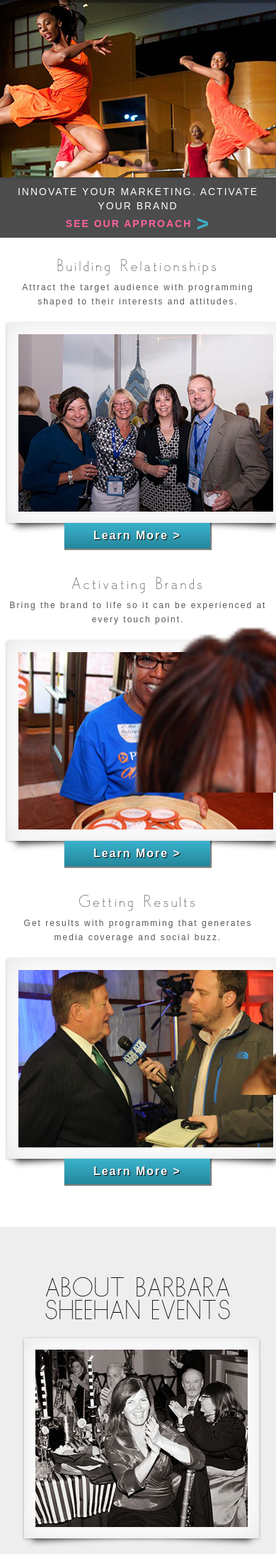
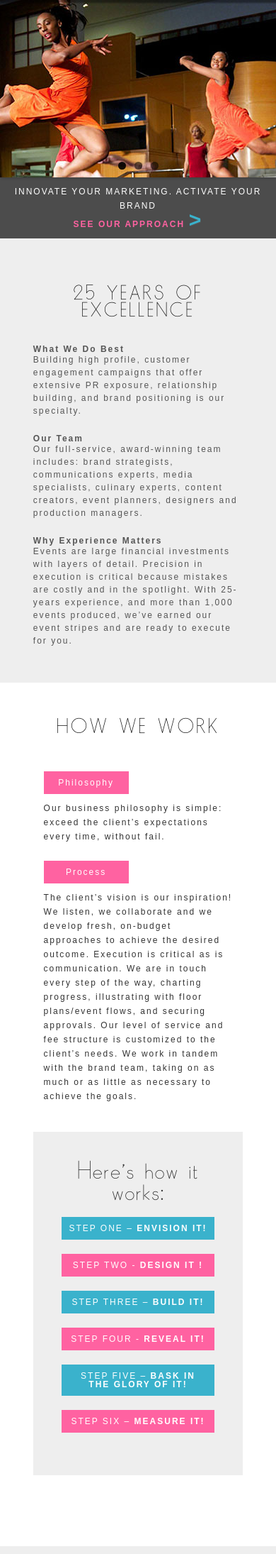
Before and after one commit to brandonpweiss/Barbara-Sheehan-Events, a PHP site: page / in a window 390 px wide. Shown: the part 50-2240 px from the top of the page at 71% size. Run offline with PHP 8.4, Linux system fonts and the light colour scheme; some libraries are stand-ins or nearby versions.

Commit message:
mad style and responsive changes
mad style and responsive changes

```diff
--- a/index.html
+++ b/index.html
@@ -115,7 +115,7 @@
 			<div class="inner3">
 			</div>
 		</div>
-		<a href="#" id="two">Learn More ></a>
+		<a href="#" id="two">LEARN MORE ></a>
 		</div>
 	</div>
 
@@ -129,7 +129,7 @@
 				<img src="images/activatehair.png" id="activatehair" alt="activatehair">
 			</div>
 		</div>
-			 <a href="#" id="one">Learn More ></a>
+			 <a href="#" id="one">ACTIVATE YOUR BRAND ></a>
 		</div>
 		</div>
 
@@ -141,10 +141,10 @@
 				<p>Get results with programming that generates media coverage and social buzz.</p>
 			<div class="drop-shadow lifted rotated resultsframe">
 			<div class="inner4">
-				<img src="images/head2.png" id="womanhead"alt="">
+				<img src="images/head3.png" id="womanhead"alt="">
 			</div>
 			</div>
-			<a href="#" id="three">Learn More ></a>
+			<a href="#" id="three">FIND OUT HOW ></a>
 		</div>
 		</div>
 		</div>
@@ -153,11 +153,11 @@
 	<section id="about">
 
 		<div class="content clearfix">
-			<h1>ABOUT BARBARA SHEEHAN EVENTS</h1>
+			<h1>25 YEARS OF EXCELLENCE</h1>
 			<div class="drop-shadow lifted rotated" id="barbara">
-				<div class="inner"></div>
+			<div class="inner"></div>
 			</div>
-			<p>For the last 25 years, Barbara Sheehan Events has combined strategic event planning with stunning creative to help corporations innovate their marketing and activate their brands. Our creative solutions and collaborative approach has made us a trusted advisor and partner to the nation’s top brand teams.</p><br><br>
+			<!--<p>For the last 25 years, Barbara Sheehan Events has combined strategic event planning with stunning creative to help corporations innovate their marketing and activate their brands. Our creative solutions and collaborative approach has made us a trusted advisor and partner to the nation’s top brand teams.</p><br><br>-->
 			<h3>What We Do Best</h3>
 			<p>Building high profile, customer engagement campaigns that offer extensive PR exposure, relationship building, and brand positioning is our specialty.</p><br><br>
 			<h3>Our Team</h3>
@@ -169,14 +169,16 @@
 
 		<a name="approach"></a>
 	<section id="how">
+		<div class="content">
 		<h1>HOW WE WORK</h1>
+		</div>
 		<div class="content clearfix">
 <div class="col" id="col1">
 	<div class="innerz">
 				<h2>Philosophy</h2>
 				<p>Our business philosophy is simple:  exceed the client’s expectations every time, without fail.</p><br><br>
 				<h2>Process</h2>
-				<p>The client’s vision is our inspiration! We listen, we collaborate and we develop fresh, on-budget approaches to achieve the desired outcome.  Execution is critical as is communication.  We are in touch every step of the way, charting progress, illustrating with floor plans/event flows, and securing approvals.</p>
+				<p>The client’s vision is our inspiration! We listen, we collaborate and we develop fresh, on-budget approaches to achieve the desired outcome.  Execution is critical as is communication.  We are in touch every step of the way, charting progress, illustrating with floor plans/event flows, and securing approvals.  Our level of service and fee structure is customized to the client’s needs.  We work in tandem with the brand team, taking on as much or as little as necessary to achieve the goals. </p>
 </div>
 </div>
 <div class="col" id="col2">
@@ -193,7 +195,6 @@
 </div>
 
 </div>
-<p id="level">Our level of service and fee structure is customized to the client’s needs.  We work in tandem with the brand team, taking on as much or as little as necessary to achieve the goals. </p>
 </div>
 
 </section>
@@ -297,7 +298,7 @@
 		<ul>
 			<li class="listname">PRODUCTION</li>
 			<li class="listfirst">Audio Visual Production</li>
-			<li>Entertainment/Speaker Direction</li>
+			<li>Entertainment/<br>Speaker Direction</li>
 			<li>Lighting Coordination</li>
 			<li>Multi-Site Integration</li>
 			<li>Production Schedules</li>
@@ -363,7 +364,7 @@
     </div>
   </form>
 
-  <div class="column clearfix" id="info"> <a href="mailto:Barbara@BarbaraSheehaEevents.com">Barbara@BarbaraSheehanEevents.com</a><br>
+  <div class="column clearfix" id="info"> <a href="mailto:Barbara@BarbaraSheehanEvents.com">Barbara@BarbaraSheehanEvents.com</a><br>
     <br>
     <p>Phone: 610-772-3095</p>
     <br>
--- a/style.css
+++ b/style.css
@@ -84,11 +83,12 @@ body {
 	font-family: arial;
 	letter-spacing: 2px;
 	font-weight: 100;
-	color: #888888;
+	color: #333333;
+	font-size: 12px;
 }
 
 .content {
-	width: 90%;
+	width: 76%;
 	margin: 0 auto;
 }
 
@@ -384,7 +384,7 @@ a.outline:hover {
 }
 
 #callouts .content {
-	width: 95%;
+	width: 80%;
 }
 
 .callout:nth-child(3) {
@@ -403,7 +403,7 @@ a.outline:hover {
 }
 
 .wrap {
-	max-width: 400px;
+	max-width: 360px;
 	margin: 0 auto;
 }
 
@@ -424,7 +424,7 @@ a.outline:hover {
 	font-family: arial;
 	line-height: 20px;
 	position: relative;
-	width: 100%;
+	height: 60px;
 }
 
 .callout a {
@@ -436,7 +436,8 @@ a.outline:hover {
 	font-weight: bold;
 	float: right;
 	position: relative;
-	top: -30px;
+	top: -20px;
+	left: -40px;
 	padding: 10px;
 
 	-webkit-box-shadow: 1px 1px 1px 1px rgba(1, 1, 1, .5);
@@ -507,13 +508,6 @@ a.outline:hover {
 	color: #999999;
 }
 
-#womanhead {
-	position: relative;
-	top: -74px;
-	left: 206px;
-}
-
-
 .shadowone {
 	margin-top: 0px;
 }
@@ -598,14 +568,22 @@ a.outline:hover {
 }
 
 #how h1,#pinterest h1 {
-	text-align: center;
-	color: #333;
 	font-family: 'skarpalt';
-	font-size: 40px;
+	font-size: 20px;
+	letter-spacing: 4px;
+	color: #333333;
+	text-align: center;
+	margin-bottom: 30px;
 }
 
 #how h1{
-	margin-top: 100px;
+	font-family: 'skarpalt';
+	font-size: 25px;
+	letter-spacing: 4px;
+	color: #000000;
+	margin-bottom: 30px;
+	margin-top: 0px;
+	text-align: center;
 }
 
 #how .content{
@@ -618,7 +596,7 @@ a.outline:hover {
 }
 
 .col p{
-	font-size: 14px;
+	font-size: 12px;
 }
 
 .col .innerz{
@@ -626,6 +604,7 @@ padding: 40px;
 }
 
 #how #col2{
+	background: #eeeeee;
 	float:right;
 	outline: #eeeeee solid thin;
 	text-align: center;
@@ -643,13 +622,13 @@ padding: 40px;
 
 .col ul li{
 	padding: 10px;
-	font-size: 14px;
+	font-size: 12px;
 	color: #FFFFFF;
 	margin: 20px 0px 20px 0px;
 	font-weight: 100;
 }
 .bold{
-	font-size: 14px;
+	font-size: 12px;
 	font-weight: bold;
 }
 
@@ -939,35 +822,40 @@ i {
 /*###########END PINTEREST#################*/
 #about {
 	background: #eeeeee;
-	padding: 50px 0px 100px 0px;
+	padding: 50px 0px 50px 0px;
 }
 
  h1 {
 	font-family: 'skarpalt';
-	font-size: 40px;
+	font-size: 20px;
+	letter-spacing: 4px;
 	color: #000000;
 	margin-bottom: 30px;
+	text-align:left;
 }
 
 #about h3{
 	color: #555555;
 	margin-bottom: 10px;
+	font-weight: bold;
 }
 
 #about p {
 	line-height: 18px;
-	font-size: 14px;
+	font-size: 12px;
 	color: #555555;
 }
 
 #about #barbara {
 	position: relative;
-	top: -20px;
-	margin-left: 100px;
+	float: right;
+	top: 10px;
+	margin-left: 50px;
+	margin-bottom: 100px;
 }
 
 #contact {
-	padding: 100px 0px 100px 0px;
+	padding: 50px 0px 50px 0px;
 	background: #000;
 }
 
@@ -1099,9 +990,6 @@ form input.clean-gray {
 	border: 5px solid #fff;
 }
 
-#barbara {
-	float: right;
-}
 
 footer {
 	padding: 40px;
@@ -1347,26 +1235,32 @@ footer a:hover {
 
 .inner2 {
 	background: url(images/activatingbrands.jpg) center center no-repeat;
-	width: 360px;
-	height: 250px;
+	width: 288px;
+	height: 200px;
 }
 
 #activatehair {
 	position: relative;
-	top: -52px;
-	left: 132px;
+	top: -35px;
+	left: 108px;
 }
 
 .inner3 {
-	background: url(images/group.jpg) 0 0 no-repeat;
-	width: 360px;
-	height: 250px;
+	background: url(images/group2.jpg) 0 0 no-repeat;
+	width: 288px;
+	height: 200px;
 }
 
 .inner4 {
-	background: url(images/news.jpg) 0 0 no-repeat;
-	width: 360px;
-	height: 250px;
+	background: url(images/news2.jpg) 0 0 no-repeat;
+	width: 288px;
+	height: 200px;
+}
+
+#womanhead {
+	position: relative;
+	top: -58px;
+	left: 151px;
 }
 
 #imgsocial {
@@ -1589,9 +1478,10 @@ a.outline {
 	filter: dropshadow(color=#000, offx=1, offy=1);
 	text-decoration: none;
 	font-weight: bold;
-	float: left;
-	position: relative;
-	top: 0px;
+	float: right;
+	position: relative;
+	top: -20px;
+	left: -20px;
 	padding: 10px;
 
 	-webkit-box-shadow: 1px 1px 1px 1px rgba(1, 1, 1, .5);
@@ -1604,31 +1494,6 @@ a.outline {
 	transition: color .3s ease-in-out;
 }
 
-#about #barbara {
-	position: relative;
-	top: 0px;
-	margin-left: 100px;
-}
-
-
-#imgsocial {
-	height: 400px;
-	width: 450px;
-}
-
-#imgdance {
-	height: 400px;
-	width: 450px;
-}
-
-#imgtable {
-	height: 400px;
-	width: 450px;
-}
-
-}
-
-@media only screen and (max-width: 1300px) {
 	#slogan .trans {
 	color: #FFFFFF;
 	background: rgba(1,1,1, .7);
@@ -1641,32 +1506,37 @@ a.outline {
 }
 
 @media only screen and (max-width: 1240px) {
-	.column#info {
+	.callout a {
+	background: rgba(255,98,161,1);
+	color: #FFFFFF;
+	text-shadow: 1px 1px 1px #000;
+	filter: dropshadow(color=#000, offx=1, offy=1);
+	text-decoration: none;
+	font-weight: bold;
+	float: right;
+	position: relative;
+	top: -20px;
+	left: -10px;
+	padding: 10px;
+
+	-webkit-box-shadow: 1px 1px 1px 1px rgba(1, 1, 1, .5);
+	box-shadow: 1px 1px 1px 1px rgba(1, 1, 1, .5);
+
+	-webkit-transition: color .3s ease-in-out;
+	-moz-transition: color .3s ease-in-out;
+	-o-transition: color .3s ease-in-out;
+	-ms-transition: color .3s ease-in-out;
+	transition: color .3s ease-in-out;
+}
+
+.column#info {
 	float: none;
 	clear: both;
 	padding-top: 100px;
 }
 
-#about #barbara {
-	position: relative;
-	top: 0px;
-	margin: 0px 0px 10px 10px;
-}
-
-.gatheringsFor .polaroid {
-	margin-top: 80px;
-}
-
 .gatheringsFor ul {
 	padding: 0 15px;
-}
-}
-@media only screen and (max-width: 1229px) {
-
-
-.resultsframe img{
-	width: 100%;
-	height: 100%;
 }
 }
 
@@ -1678,6 +1548,51 @@ a.outline {
 }
 
 @media only screen and (max-width: 1024px) {
+
+#social p{
+	line-height: 20px;
+	color: #FFFFFFF;
+	margin-top: 20px;
+}
+#good ul{
+	position: relative;
+	top:-20px;
+	left: 20px;
+}
+#good ul li{
+	margin-bottom: 5px;
+}
+#barbara{
+	display:none;
+}
+	#callouts{
+		padding-bottom: 40px;
+	}
+	.callout a {
+	background: rgba(255,98,161,1);
+	color: #FFFFFF;
+	text-shadow: 1px 1px 1px #000;
+	filter: dropshadow(color=#000, offx=1, offy=1);
+	text-decoration: none;
+	font-weight: bold;
+	float: left;
+	position: relative;
+	top: 0px;
+	left: 0px;
+	padding: 10px;
+
+	-webkit-box-shadow: 1px 1px 1px 1px rgba(1, 1, 1, .5);
+	box-shadow: 1px 1px 1px 1px rgba(1, 1, 1, .5);
+
+	-webkit-transition: color .3s ease-in-out;
+	-moz-transition: color .3s ease-in-out;
+	-o-transition: color .3s ease-in-out;
+	-ms-transition: color .3s ease-in-out;
+	transition: color .3s ease-in-out;
+}
+.resultsframe{
+	display:none;
+}
 
 #compelling {
 	background: rgba(1,1,1,.7);
@@ -1862,9 +1762,6 @@ a.outline {
 	padding-bottom: 0px;
 }
 
-#about {
-	text-align: center;
-}
 
 #about .drop-shadow {
 	float: none;
@@ -1897,6 +1794,36 @@ a.outline {
 }
 
 @media only screen and (max-width: 768px) {
+#services ul{
+	min-height: 0px;
+	height: auto;
+}
+#services ul li{
+	list-style:none;
+}
+
+h1{
+	text-align: center;
+}
+.pos_wrapper{
+	padding-top: 80px;
+}
+#about h1{
+	padding-bottom: 20px;
+}
+#about p{
+	margin-top: 0px;
+}
+#about h3{
+	clear:both;
+	margin-bottom: 0px;
+}
+#about .rotated{
+display:none;
+}
+#callouts{
+	display:none;
+}
 #compelling {
 	background: rgba(1,1,1,.7);
 	text-align: right;
@@ -1919,8 +1846,11 @@ a.outline {
 
 .col#col1 .innerz{
 	padding: 0px;
-}
-
+	padding-bottom: 40px;
+}
+#how{
+	padding-bottom: 50px;
+}
 
 #how .content{
 	text-align: center;
@@ -1959,47 +1885,47 @@ a.outline {
 	width: 250px;
 }
 #services ul{
-	background: #c2ecf4;
 	float: none;
 	width: 90%;
 	margin: 0 auto;
-	margin-bottom: 30px;
-	text-align: center;
-	min-height: 570px;
+	text-align: center;
+	min-height: auto;
 	padding-top: 20px;
-	border: #cccccc solid thin;
-	-webkit-border-radius: 5px;
-    border-radius: 5px;
     padding-bottom: 20px;
 }
 .callout p{
 	height: 100px;
 }
-
-}
-
-@media only screen and (max-width: 700px) {
-	.center {
-	width: 237px;
-}
-
-}
-
-@media only screen and (max-width: 640px) {
-	/*use pos_wrapper to position relative or absolute elements center for mobile.*/
-.rotated,.rotated-in {
-	-webkit-transform: rotate(0deg);
-	-moz-transform: rotate(0deg);
-	-o-transform: rotate(0deg);
-	-ms-transform: rotate(0deg);
-	transform: rotate(0deg);
-}
-.callout p{
+#sticky_navigation_wrapper {
+	display: none;
 	height: auto;
-}
-.rotated-in {
-	float: right;
-	margin: 0 !important;
+	position: fixed;
+	top: 50px;
+	width: 100%;
+	z-index: 99999;
+}
+
+#navbttn {
+	display: block;
+	background: url(images/nav-button.png) center center no-repeat;
+
+	-webkit-background-size: 65% auto;
+	-moz-background-size: 65% auto;
+	background-size: 65% auto;
+	position: fixed;
+	top: 0;
+	height: 50px;
+	right: 0;
+	width: 50px;
+	z-index: 999;
+	cursor: pointer;
+}
+nav ul li a {
+	width: 100%;
+	border-left: 0;
+	border-bottom: #CCCCCC solid thin;
+	padding-top: 14px;
+	padding-bottom: 14px;
 }
 #compelling{
 	display:none;
@@ -2016,6 +1942,22 @@ a.outline {
 	font-family:arial;
 }
 
+/*use pos_wrapper to position relative or absolute elements center for mobile.*/
+.rotated,.rotated-in {
+	-webkit-transform: rotate(0deg);
+	-moz-transform: rotate(0deg);
+	-o-transform: rotate(0deg);
+	-ms-transform: rotate(0deg);
+	transform: rotate(0deg);
+}
+.callout p{
+	height: auto;
+}
+.rotated-in {
+	float: right;
+	margin: 0 !important;
+}
+
 .bracket{
 	background: none;
 	border-radius: 0;
@@ -2028,7 +1970,7 @@ a.outline {
 	display:inline-block;
 	padding:0px;
 	position: relative;
-	top: 5px;
+	top: 0px;
 	font-size:30px;
 }
 
@@ -2236,16 +2134,27 @@ header img#logo {
 
 }
 @media only screen and (max-width: 480px){
-	#compelling2 {
+#compelling2 {
 	background: rgba(1,1,1,.7);
 	display:block;
 	text-align: center;
 	padding: 10px;
 	color: #FFFFFF;
-	font-size: 14px;
+	font-size: 12px;
 	line-height: 20px;
 	z-index: 555;
 	font-family:arial;
+}
+.rotated{
+	position: relative;
+	left: -25px;
+}
+.rotated-in{
+	position: relative;
+	left: -25px;
+}
+.col ul{
+	width: 100%;
 }
 }
 
@@ -2266,7 +2175,10 @@ header img#logo {
 	max-width: 250px;
 	top: 5px;
 }
-
+.rotated, .rotated-in{
+	position: relative;
+	left: -22px;
+}
 ul.slides ul li img {
 	position: relative;
 	left: -500px;
```
Also changed, not shown: other parts of style.css (+90 -272 lines), images/activatehair.png, images/activatingbrands.jpg, images/group2.jpg (added), images/head2.png, images/head3.png (added), images/news.jpg, images/news2.jpg (added), 1 other file.
